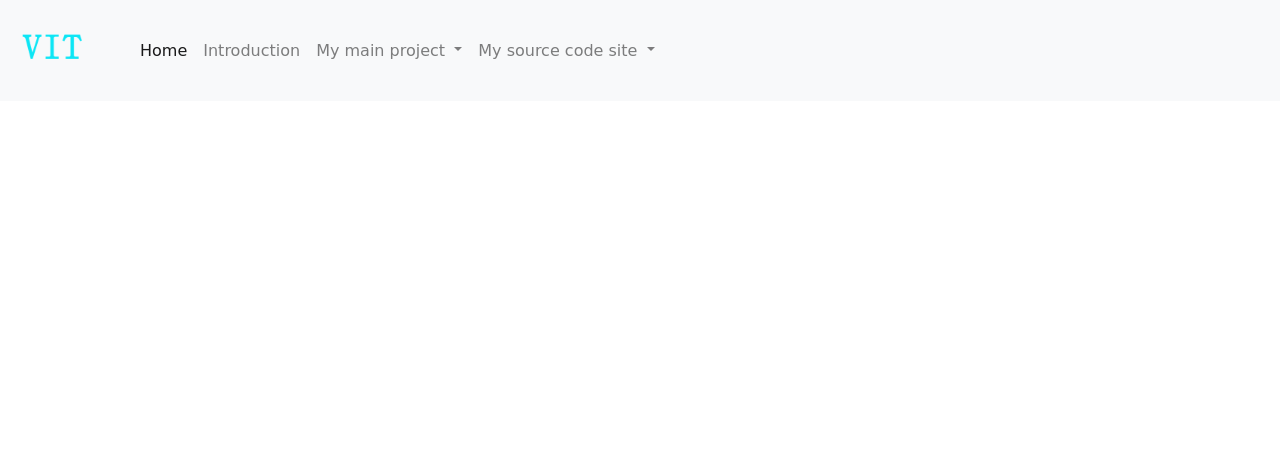
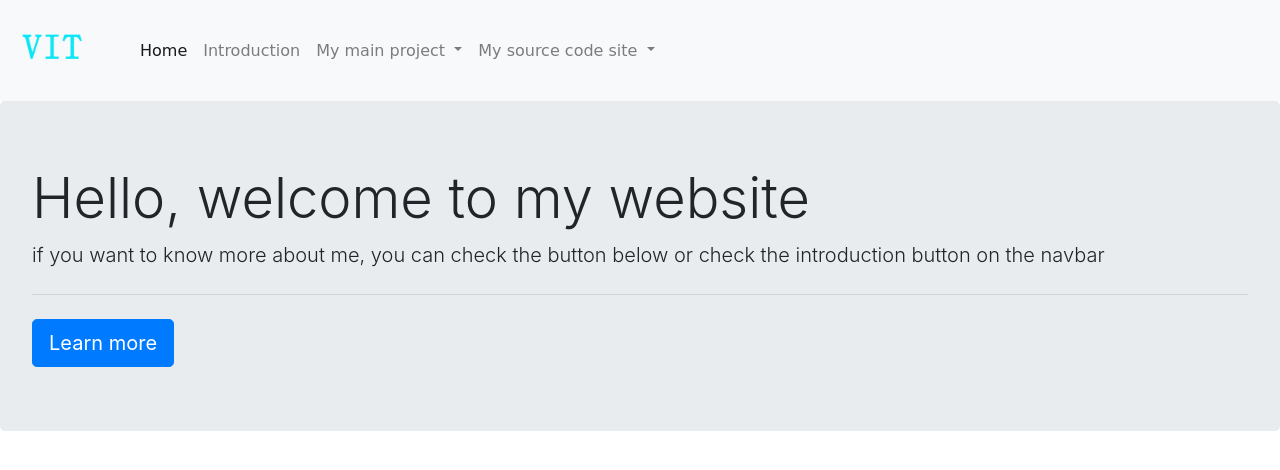
Before and after one commit to vincentinttsh/myweb, a plain HTML site: page index.html in a window 1280 px wide. Drawn offline with nearby package versions, Linux system fonts and the light colour scheme; a web font is replaced by a local one.

Commit message:
add introduction website

```diff
--- a/index.html
+++ b/index.html
@@ -1,5 +1,6 @@
 <!doctype html>
 <html lang="zh-Hant-TW">
+
 <head>
     <link href="https://fonts.googleapis.com/css?family=Charmonman" rel="stylesheet">
     <link href="https://fonts.googleapis.com/css?family=Playfair+Display" rel="stylesheet">
@@ -24,16 +25,17 @@
                 <img src="pic/icon.png" alt="icon" class="img-fluid">
             </div>
         </span>
-        <button class="navbar-toggler" type="button" data-toggle="collapse" data-target="#navbarSupportedContent" aria-controls="navbarSupportedContent" aria-expanded="false" aria-label="Toggle navigation">
+        <button class="navbar-toggler" type="button" data-toggle="collapse" data-target="#navbarSupportedContent"
+            aria-controls="navbarSupportedContent" aria-expanded="false" aria-label="Toggle navigation">
             <span class="navbar-toggler-icon"></span>
         </button>
         <div class="collapse navbar-collapse" id="navbarSupportedContent">
             <ul class="navbar-nav mr-auto">
                 <li class="nav-item active">
-                    <a class="nav-link" href="https://vincentinttsh.github.io/">Home<span class="sr-only">(current)</span></a>
+                    <a class="nav-link" href="index.html">Home<span class="sr-only">(current)</span></a>
                 </li>
                 <li class="nav-item">
-                    <a class="nav-link" href="#">Introduction</a>
+                    <a class="nav-link" href="introduction.html">Introduction</a>
                 </li>
                 <li class="nav-item dropdown">
                     <span class="nav-link dropdown-toggle" href="#" id="navbarDropdown" role="button" data-toggle="dropdown"
@@ -57,6 +59,14 @@
             </ul>
         </div>
     </nav>
+    <div class="jumbotron">
+        <h1 class="display-4">Hello, welcome to my website</h1>
+        <p class="lead">
+            if you want to know more about me, you can check the button below or check the introduction button on the navbar
+        </p>
+        <hr class="my-4">
+        <a class="btn btn-primary btn-lg" href="introduction.html" role="button">Learn more</a>
+    </div>
     <script src="https://code.jquery.com/jquery-3.3.1.slim.min.js" integrity="sha384-q8i/X+965DzO0rT7abK41JStQIAqVgRVzpbzo5smXKp4YfRvH+8abtTE1Pi6jizo"
         crossorigin="anonymous"></script>
     <script src="https://cdnjs.cloudflare.com/ajax/libs/popper.js/1.14.3/umd/popper.min.js" integrity="sha384-ZMP7rVo3mIykV+2+9J3UJ46jBk0WLaUAdn689aCwoqbBJiSnjAK/l8WvCWPIPm49"
```
Also changed, not shown: introduction.html (+1 -1 lines).
